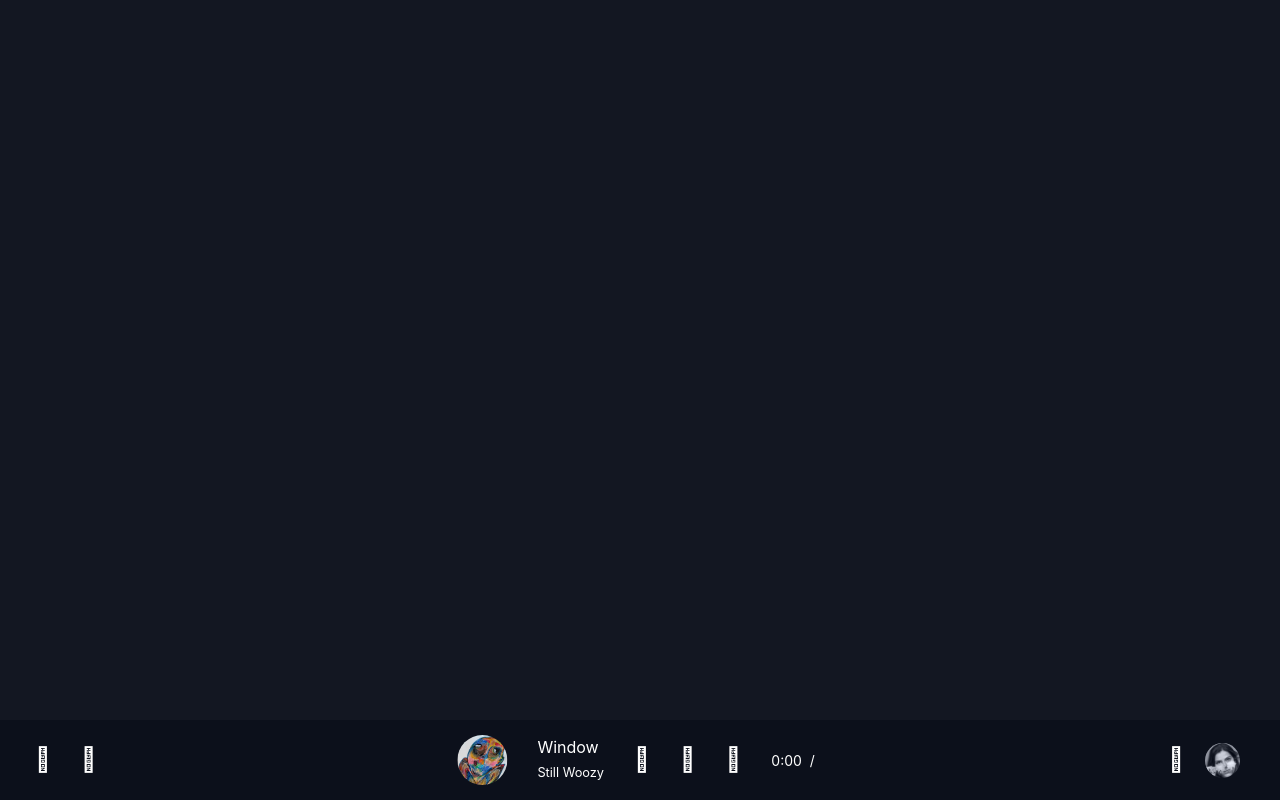
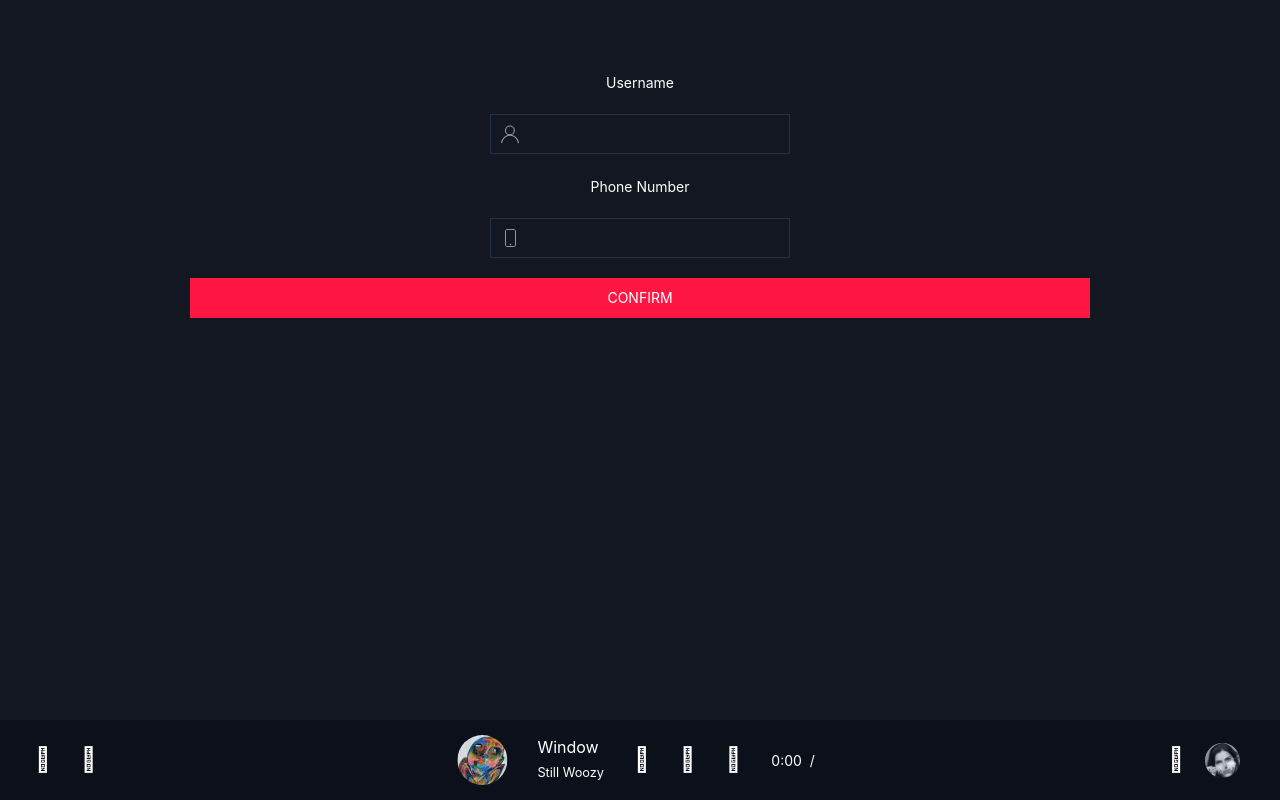
Before and after one commit to hobsond/FrontEnd-1, a React (Create React App) app: page /profile in a window 1280 px wide. Built offline with nearby package versions, Linux system fonts and the light colour scheme; no server answers; sample sign-in values are in the browser's storage.

Commit message:
crud ops

```diff
--- a/src/App.js
+++ b/src/App.js
@@ -3,6 +3,8 @@ import { Switch, Route } from 'react-router-dom';
 import './App.scss';
 
 import Login from './components/Login.js';
+import Profile from './components/Profile.js';
+import Settings from './components/Settings.js';
 import Home from './components/Home.js';
 import Playing from './components/Playing.js';
 import Favorites from './components/Favorites.js';
@@ -12,6 +14,7 @@ import AppNav from './components/AppNav.js';
 import AppSearch from './components/AppSearch.js';
 import PlayQueue from './components/PlayQueue.js';
 import PrivateRoute from "./components/PrivateRoute";
+
 
 
 export default function App() {
@@ -29,7 +32,9 @@ export default function App() {
             <PrivateRoute path='/playlists' component={PlayLists} />
             <PrivateRoute path='/playing' component={Playing} />
             <PrivateRoute path='/favorites' component={Favorites} />
-
+            <PrivateRoute path='/favorites' component={Favorites} />
+            <PrivateRoute path='/profile' component={Profile} />
+            <PrivateRoute path='/settings' component={Settings} />
             <Route path='/home'>
               <Home />
             </Route>
--- a/src/components/AppNav.js
+++ b/src/components/AppNav.js
@@ -1,8 +1,25 @@
-import React from 'react';
+import React, {useEffect, useState} from 'react';
+import axios from 'axios';
 import AppMenu from './AppMenu.js';
 import { Link } from 'react-router-dom';
 
 export default function AppNav() {
+    const [credentials, setCredentials] = useState({ username: ''});
+
+    useEffect(() => {
+        let id = localStorage.getItem('userID');
+        console.log(`/api/user/${id}`);
+        //axiosWithAuth()
+        axios
+            .get( `https://spotify-suggestions-backend.herokuapp.com/api/user/${id}` )
+            .then( (res) => {
+                if (res.data.phoneNumber){setCredentials({phoneNumber: res.data.phoneNumber})}
+                if (res.data.username){setCredentials({username: res.data.username })}
+                /*setCredentials(res.data)*/ // username: res.data.username
+            })
+            .catch( (err) => console.log(err) )
+    }, []);
+
     // Song Playing
     function playAudio() {
         document.getElementById('audioPlayer').play();
@@ -88,8 +105,8 @@ export default function AppNav() {
                             </button>
                             <div className='uk-background-secondary' uk-dropdown='pos: top-right; mode: click;animation: uk-animation-slide-bottom-small; duration: 1000'>
                                 <ul className='uk-nav uk-dropdown-nav'>
-                                    <li className='uk-nav-header'>Maryam Mosstoufi</li>
-                                    <li><Link to={''}><i className='fal fa-user uk-margin-right'></i>Profile</Link></li>
+                                    <li className='uk-nav-header'>{credentials.username}</li>
+                                    <li><Link to={'/profile'}><i className='fal fa-user uk-margin-right'></i>Profile</Link></li>
                                     <li><Link to={''}><i className='fal fa-cog uk-margin-right'></i>Settings</Link></li>
                                     <li className='uk-nav-divider'></li>
                                     <li><Link to={''} id='signOut'><i className='fal fa-power-off uk-margin-right'></i>Sign Out</Link>
--- a/src/components/Playing.js
+++ b/src/components/Playing.js
@@ -7,7 +7,6 @@ function myFunction(){
     axiosWithAuth()
     .get("/api/spotify/connect")
     .then((res) => {
-
         //localStorage.setItem("token", res.data.token);
         window.location = res.data.data;
         console.log(res)
@@ -15,9 +14,6 @@ function myFunction(){
     })
     .catch((err) => console.log(err));
 };
-
-
-
 
 export default function Playing() {
     //storing/setting song suggestion data here
@@ -28,7 +24,7 @@ export default function Playing() {
         console.log(localStorage.userID)
         axiosWithAuth( )
             .get( `/api/user/${localStorage.userID}/suggestions` )
-            .then( (res) => setSuggestions(res.data) )
+            .then( (res) => console.log(res)/*setSuggestions(res.data)*/ )
             .catch( (err) => console.log(err) )
     }, []);
 
--- /dev/null
+++ b/src/components/Profile.js
@@ -0,0 +1,90 @@
+import React, { useState, useEffect } from 'react';
+import { useHistory } from "react-router-dom";
+import axios from "axios";
+import axiosWithAuth from "axios";
+
+export default function Profile() {
+    const [credentials, setCredentials] = useState({phoneNumber: '', username: ''});
+    //const [isLoading, setIsLoading] = useState(false);
+    const [error, setError] = useState("");
+    const history = useHistory();
+
+    const handleChange = (e) => setCredentials({ ...credentials, [e.target.name]: e.target.value });
+
+    const confirm = (e) => {
+        e.preventDefault();
+        let id = localStorage.getItem('userID');
+        //axiosWithAuth()
+        axios
+            .put( `https://spotify-suggestions-backend.herokuapp.com/api/user/${id}`, credentials)
+            .then( (res) => console.log(res) )
+            .catch( (err) => console.log(err) )
+    };
+
+    useEffect(() => {
+        let id = localStorage.getItem('userID');
+        console.log(`/api/user/${id}`);
+        //axiosWithAuth()
+        axios
+            .get( `https://spotify-suggestions-backend.herokuapp.com/api/user/${id}` )
+            .then( (res) => {
+                if (res.data.phoneNumber){setCredentials({phoneNumber: res.data.phoneNumber})}
+                if (res.data.username){setCredentials({username: res.data.username })}
+            })
+            .catch( (err) => console.log(err) )
+    }, []);
+
+
+
+
+    return (
+
+        <section className='uk-section'>
+            <div className='uk-container uk-container-small uk-text-center'>
+                <form id='signInForm' onSubmit={confirm}>
+                    <fieldset className='uk-fieldset uk-width-1-2@xl uk-margin-auto'>
+                    <label className='uk-form-label' htmlFor='profile-username'>Username</label>
+                        <div className='uk-margin'>
+                            <div className='uk-inline'>
+                                <span className="uk-form-icon" uk-icon="icon: user"></span>
+                                <input
+                                    id='profile-username'
+                                    className='uk-input'
+                                    name='username'
+                                    type='text'
+                                    onChange={handleChange}
+                                    value={credentials.username}
+                                />
+                                <div className='uk-text-danger'>
+                                    {error.username && <small> {error.username} </small>}
+                                </div>
+                            </div>
+                        </div>
+                        <label className='uk-form-label' htmlFor='profile-username'>Phone Number</label>
+                        <div className='uk-margin'>
+                            <div className='uk-inline'>
+                                <span className="uk-form-icon" uk-icon="icon: phone"></span>
+                                <input
+                                    className='uk-input'
+                                    name='phoneNumber'
+                                    type='text'
+                                    onChange={handleChange}
+                                    value={credentials.phoneNumber}
+                                />
+                                <div className='uk-text-danger'>
+                                    {error.phoneNumber && <small> {error.phoneNumber} </small>}
+                                </div>
+                            </div>
+                        </div>
+                        <div className='uk-margin'>
+                            <button className='uk-width-1-1 uk-button uk-button-primary' >
+                                Confirm
+                            </button>
+                        </div>
+
+                    </fieldset>
+                </form>
+            </div>
+        </section>
+    )
+}
--- /dev/null
+++ b/src/components/Settings.js
@@ -0,0 +1,46 @@
+import React, { useState, useEffect } from 'react';
+import { useHistory } from "react-router-dom";
+import axios from "axios";
+import axiosWithAuth from "axios";
+
+export default function Settings() {
+    let history = useHistory();
+
+    const confirm = (e) => {
+        e.preventDefault();
+        let id = localStorage.getItem('userID');
+        //axiosWithAuth()
+        axios
+            .delete( `https://spotify-suggestions-backend.herokuapp.com/api/user/${id}`)
+            .then( (res) => console.log('Bon Voyage',res) )
+            .catch( (err) => console.log(err) )
+
+        history.push('/')
+    };
+
+
+
+    return (
+
+        <section className='uk-section'>
+            <div className='uk-container uk-container-small uk-text-center'>
+                <form id='signInForm' onSubmit={confirm}>
+                    <fieldset className='uk-fieldset uk-width-1-2@xl uk-margin-auto'>
+
+                        <div className='uk-margin'>
+
+                            <button className='uk-width-1-1 uk-button uk-button-primary' >
+
+                                DELETE ACCOUNT
+
+                            </button>
+
+                        </div>
+
+                    </fieldset>
+                </form>
+            </div>
+        </section>
+
+    )
+}
--- a/src/utils/axiosWithAuth.js
+++ b/src/utils/axiosWithAuth.js
@@ -2,9 +2,9 @@ import axios from "axios";
 
 export const axiosWithAuth = () => {
   const token = localStorage.getItem("token");
-  console.log('making token')
+  //console.log('making token')
   return axios.create({
     headers: { authorization: token },
-    baseURL: "https://spotify-api-prod.herokuapp.com/",
+    baseURL: "https://spotify-suggestions-backend.herokuapp.com/",
   });
 };
```
